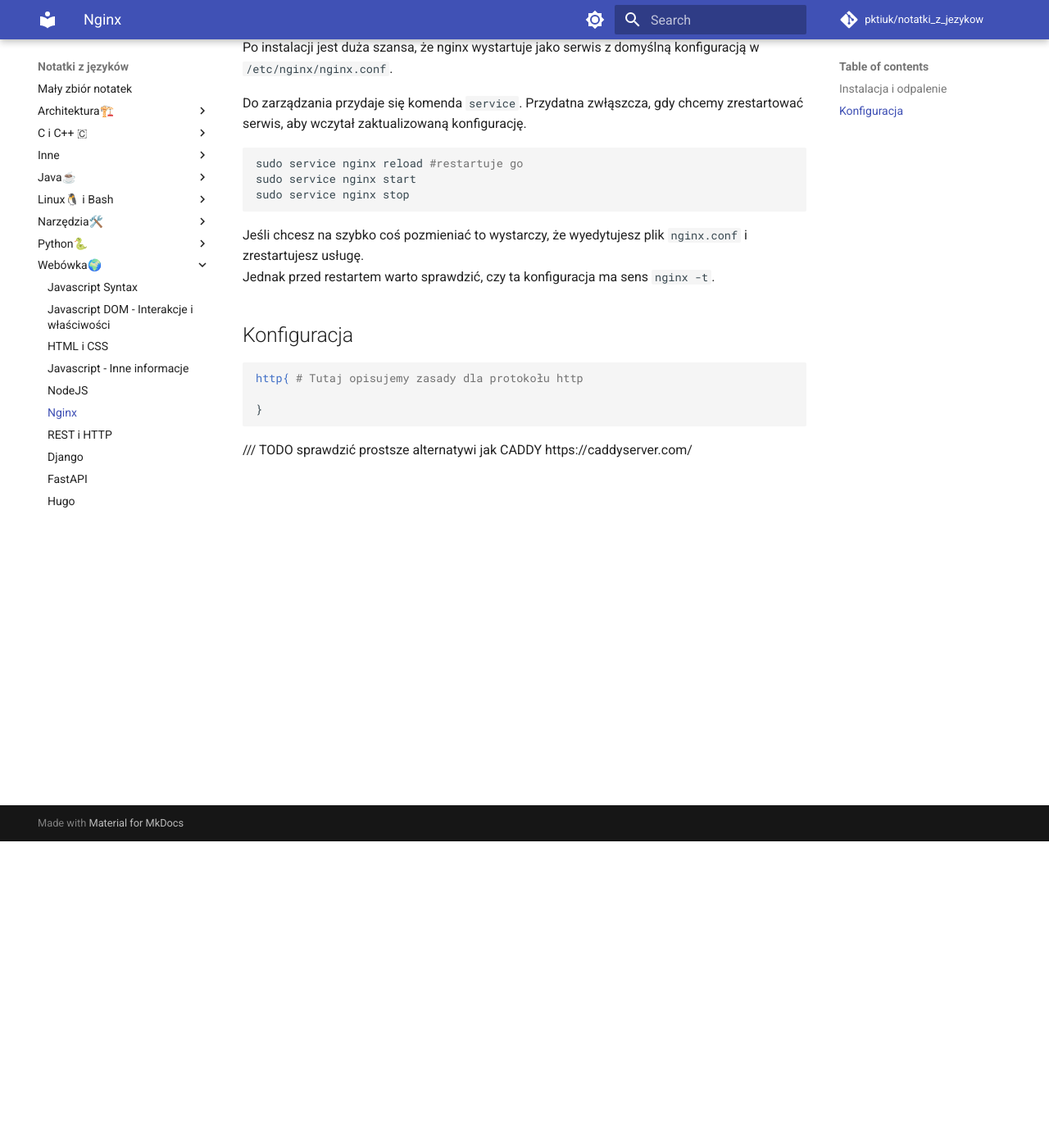
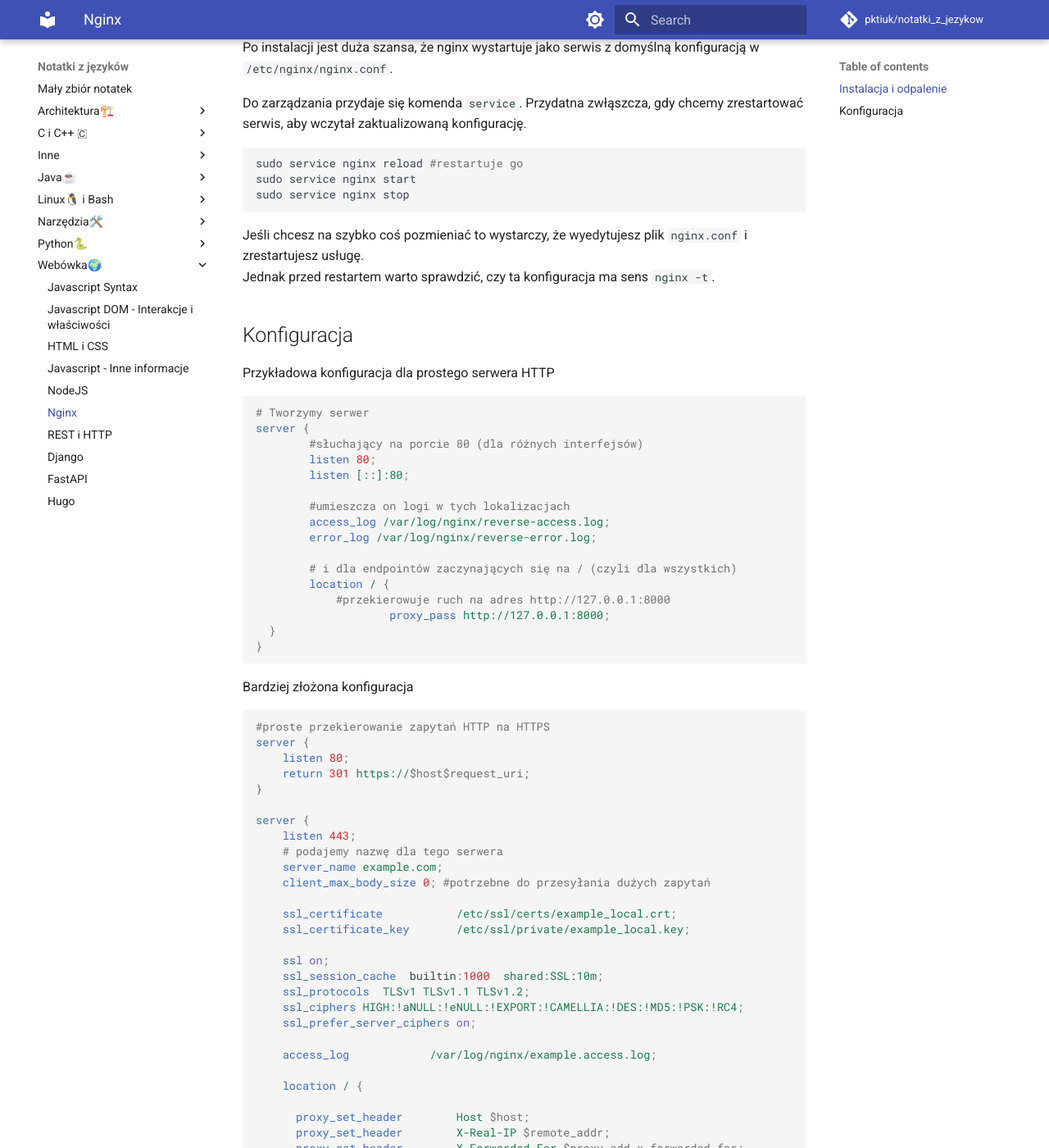
Before and after one commit to pktiuk/notatki_z_jezykow, an MkDocs documentation site: the page built from docs/Webówka🌍/7_nginx.md, in a window 1280 px wide and 1400 px high, scrolled down 374 px. Shown: the whole window at 82% size. Built offline with MkDocs 1.6.1 and Material for MkDocs 9.7.7, drawn with Linux system fonts in a browser that asks for light colours; comment, search, counter and statistics services are not loaded; some of the changed text lies outside the part shown.

Commit message:
Lepszy przykład dla NGINX

````diff
--- a/docs/Webówka🌍/7_nginx.md
+++ b/docs/Webówka🌍/7_nginx.md
@@ -25,11 +25,76 @@
 
 ## Konfiguracja
 
+Przykładowa konfiguracja dla prostego serwera HTTP
+
 ```nginx
-http{ # Tutaj opisujemy zasady dla protokołu http
+# Tworzymy serwer
+server {
+        #słuchający na porcie 80 (dla różnych interfejsów)
+        listen 80;
+        listen [::]:80;
 
+        #umieszcza on logi w tych lokalizacjach
+        access_log /var/log/nginx/reverse-access.log;
+        error_log /var/log/nginx/reverse-error.log;
+
+        # i dla endpointów zaczynających się na / (czyli dla wszystkich)
+        location / {
+            #przekierowuje ruch na adres http://127.0.0.1:8000
+                    proxy_pass http://127.0.0.1:8000;
+  }
+}
+```
+
+Bardziej złożona konfiguracja
+
+```nginx
+#proste przekierowanie zapytań HTTP na HTTPS
+server {
+    listen 80;
+    return 301 https://$host$request_uri;
 }
 
+server {
+    listen 443;
+    # podajemy nazwę dla tego serwera
+    server_name example.com;
+    client_max_body_size 0; #potrzebne do przesyłania dużych zapytań
+
+    ssl_certificate           /etc/ssl/certs/example_local.crt;
+    ssl_certificate_key       /etc/ssl/private/example_local.key;
+
+    ssl on;
+    ssl_session_cache  builtin:1000  shared:SSL:10m;
+    ssl_protocols  TLSv1 TLSv1.1 TLSv1.2;
+    ssl_ciphers HIGH:!aNULL:!eNULL:!EXPORT:!CAMELLIA:!DES:!MD5:!PSK:!RC4;
+    ssl_prefer_server_ciphers on;
+
+    access_log            /var/log/nginx/example.access.log;
+
+    location / {
+
+      proxy_set_header        Host $host;
+      proxy_set_header        X-Real-IP $remote_addr;
+      proxy_set_header        X-Forwarded-For $proxy_add_x_forwarded_for;
+      proxy_set_header        X-Forwarded-Proto $scheme;
+
+      # Fix the It appears that your reverse proxy set up is broken" error.
+      proxy_pass          http://localhost:8080;
+      proxy_read_timeout  90;
+
+      proxy_redirect      http://localhost:8080 https://example.com;
+    }
+  }
 ```
 
-/// TODO sprawdzić prostsze alternatywi jak CADDY https://caddyserver.com/
+[link do dokumentacji modułu HTTP](https://nginx.org/en/docs/http/ngx_http_proxy_module.html)
+
+Do debugowania nginx-a i certyfikatów warto używać komend:
+
+```bash
+wget --header="Host: example.com" http://192.168.1.10/
+curl -H "Host: example.com" -O http://192.168.1.10/myfile.txt
+```
+
+/// TODO sprawdzić prostsze alternatywy jak CADDY https://caddyserver.com/
````
